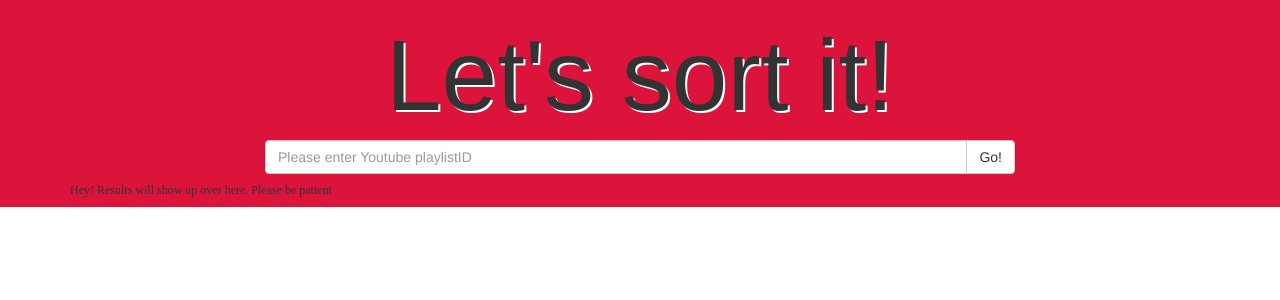
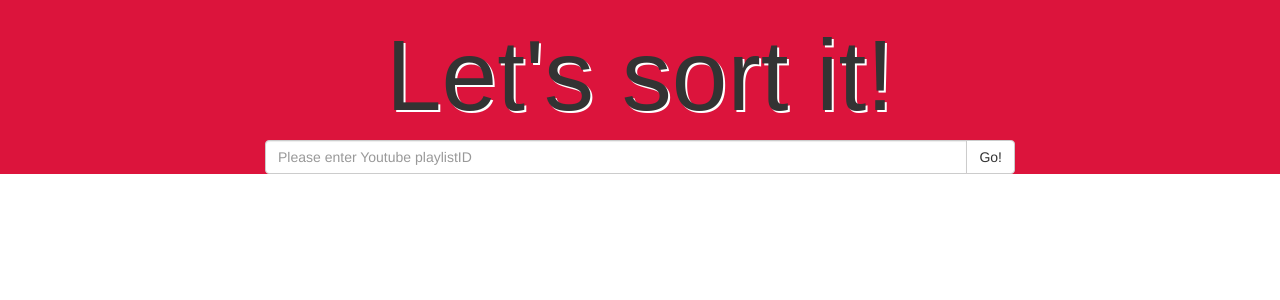
Before and after one commit to nish17/youtube-playlist-sorter, a React (Vite) app: page / in a window 1280 px wide. Shown: the top 300 px of the page. Built offline with nearby package versions, Linux system fonts and the light colour scheme; no server answers.

Commit message:
fix state undefined bug

```diff
--- a/src/Dashboard.js
+++ b/src/Dashboard.js
@@ -2,10 +2,9 @@ import React, { useState, useEffect } from 'react';
 
 import { getVideoIdsFromPlayList, getVideoDetails } from './api';
 import { comparatorForLikes } from './helperFunction';
+
 import Search from './Search';
 import Results from './Results';
-
-require('dotenv').config();
 
 const Dashboard = () => {
   const [playlistID, setPlaylistID] = useState('');
@@ -15,17 +14,17 @@ const Dashboard = () => {
       try {
         const videoIds = await getVideoIdsFromPlayList(playlistID);
         const videos = await Promise.all(videoIds.map(getVideoDetails));
-        setVideos(videos.sort(comparatorForLikes));
+        videos.sort(comparatorForLikes);
+        setVideos(videos);
       } catch (e) {
-        console.log('something went-wrong',e);
+        console.log('something went-wrong', e);
       }
     })();
   }, [playlistID]);
   return (
     <div>
       <Search submitID={setPlaylistID} />
-      <Results videos={videos} />
-      {playlistID != '' && <h1> PlaylistID: {playlistID}</h1>}
+      {playlistID != '' && videos.length != 0 && <Results videoList={videos} />}
     </div>
   );
 };
```
